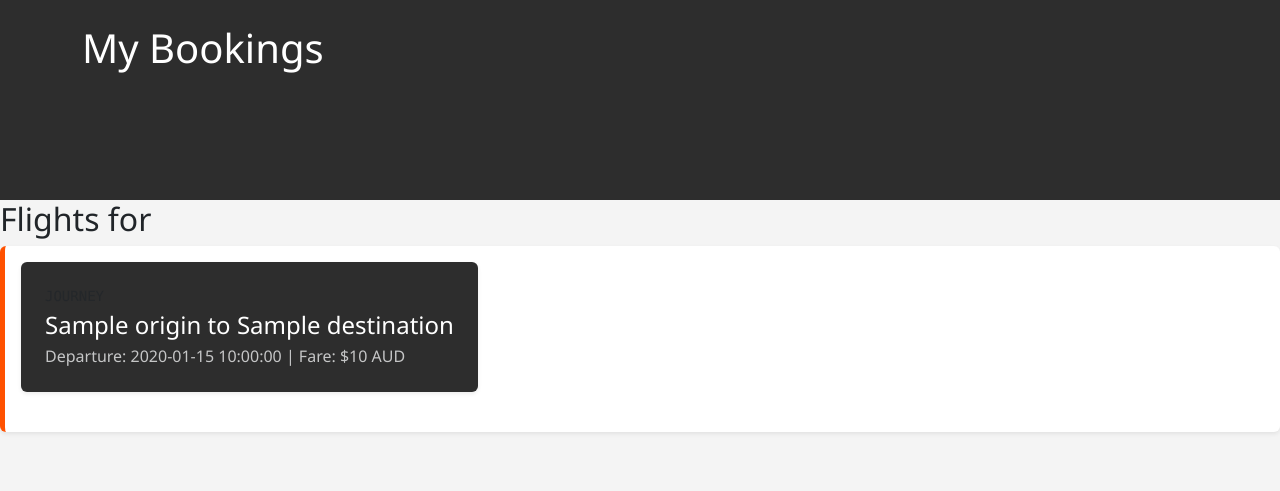
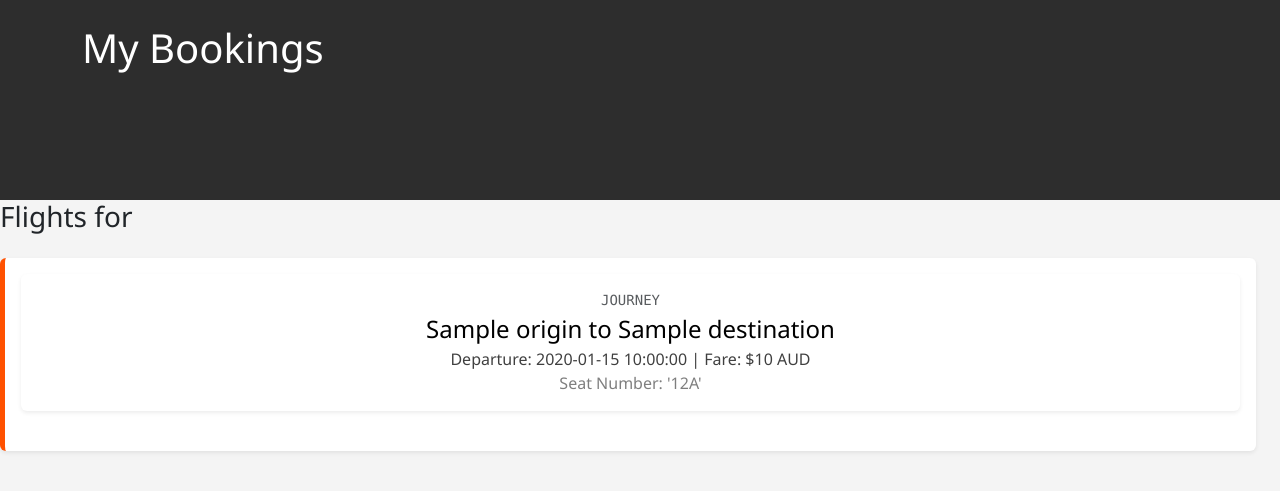
Before and after one commit to palmenapedare/10DGT-Semester2, a Flask app: template booking/templates/myflights.html in a window 1280 px wide. Shown: the part 59-550 px from the top of the page. Run offline with Flask 3, Linux system fonts and the light colour scheme; the template is opened without the code that fills it: most values are stand-ins (such as "Sample title", 1, 10 or a date in 2020).

Commit message:
improved formatting for myflights, close #9, listed origins in '/' dropdown although search function not working,

```diff
--- a/booking/app.py
+++ b/booking/app.py
@@ -23,13 +23,24 @@ def get_all_cities():
     conn.close()
     return db_cities
 
+def get_all_destinations():
+    # Fetches a clean, sorted list of all unique destination cities in the database.
+    conn = get_db_connection()
+    destination_query = 'SELECT DISTINCT destination FROM flights ORDER BY origin ASC' #ascending
+
+    # Extract the string value from each row row['origin']
+    db_dests = [row['destination'] for row in conn.execute(destination_query).fetchall()]
+    conn.close()
+    return db_dests
+
 ## wtf is a route
 @app.route('/') ##'/' == homepage/dashboard #function sitting under route loads when go to route. when sitting by itself (see above), tool to use when needed
 def index():
     conn = get_db_connection()
     db_flights = conn.execute('SELECT * FROM flights').fetchall()
+    cities = get_all_cities()
     conn.close() ## remember to close connection as otherwise leaves db insecure
-    return render_template('index.html', flights=db_flights)
+    return render_template('index.html', flights=db_flights, cities=cities, dests=dests)
 
 @app.route('/user', methods=['GET', 'POST'])
 def user():
@@ -37,12 +48,8 @@ def user():
     if request.method == 'POST':
         first = request.form.get('first_name').strip()
         last = request.form.get('last_name').strip()
-        session["last"] = last
         email = request.form.get('email').strip()
-        session["email"] = email
         passport = request.form.get('passport').strip()
-        session["passport"] = passport
-        loggedin = True
         print("Session data set!")
 
         #if not all(first, last, email, passport):
--- a/booking/templates/myflights.html
+++ b/booking/templates/myflights.html
@@ -9,7 +9,7 @@
         :root { --jetstar-orange: #ff5100; --bg-light: #f4f4f4; }
         body { background-color: var(--bg-light); font-family: 'Segoe UI', Roboto, sans-serif; }
         .navbar { background-color: white; border-bottom: 3px solid var(--jetstar-orange); }
-        .hero-search { background: rgb(164, 53, 53); padding: 30px; border-radius: 8px; box-shadow: 0 4px 12px rgba(0,0,0,0.1); margin-top: -50px; }
+        .hero-search { background: white; padding: 30px; border-radius: 8px; box-shadow: 0 4px 12px rgba(0,0,0,0.1); margin-top: -50px; }
         .btn-orange { background-color: var(--jetstar-orange); color: white; font-weight: bold; }
         .btn-orange:hover { background-color: white; color: white; }
         .flight-card { border: none; border-left: 5px solid var(--jetstar-orange); transition: transform 0.2s; }
@@ -38,21 +38,34 @@
 
 <div class="row">
     {% if flights %}
-        <h2>Flights for {{ session.get("first", "") }} {{session.get ("last", "") }}</h2>
+    <h3 class="mb-4">Flights for {{ session.get("first", "") }} {{ session.get("last", "") }}</h3>
 
+    <div class="row justify content-center">
         {% for flight in flights %} <!-- loop for however many flights with passenger id in db? -->
         <div class="col-12 mb-3">
             <div class="card flight-card shadow-sm"> <!-- flight card (list of info) seen on website -->
-                <div class="card-body d-flex justify-content-between align-items-center">
-                   <div class="card mb-4 border-0 shadow-sm text-white" style="background-color: #2d2d2d;">
-                        <div class="card-body p-4">
-                        <span class="text-uppercase small text-muted font-monospace d-block mb-1">Journey</span>
-                        <h4 class="mb-1">{{ flight.origin }} to {{ flight.destination }}</h4>
-                        <p class="mb-0 text-light opacity-75">Departure: {{ flight.departure_time }} | Fare: ${{ flight.price }} AUD</p>
+                <div class="card-body">
+                   <div class="card mb-4 border-0 shadow-sm text-white" style="background-color: #ffffff;">
+                        <div class="card-body text-center">
+                        <span class="text-uppercase small text-muted font-monospace d-block mb-1">
+                            Journey
+                        </span>
+
+                        <h4 class="mb-1" style="color: black;">
+                            {{ flight.origin }} to {{ flight.destination }}
+                        </h4>
+
+                        <p class="mb-0 text-black opacity-75">
+                            Departure: {{ flight.departure_time }}
+                            | Fare: ${{ flight.price }} AUD</p>
+
+                        <p class="mb-0 opacity-50" style="color: black;">
+                            Seat Number: '12A'</p>
                     </div>
                 </div>
             </div>
         </div>
+    </div>
 
         {% endfor %}
     {% else %}
```
Also changed, not shown: booking/templates/index.html (+17 -6 lines), booking/pedare_air.db.
